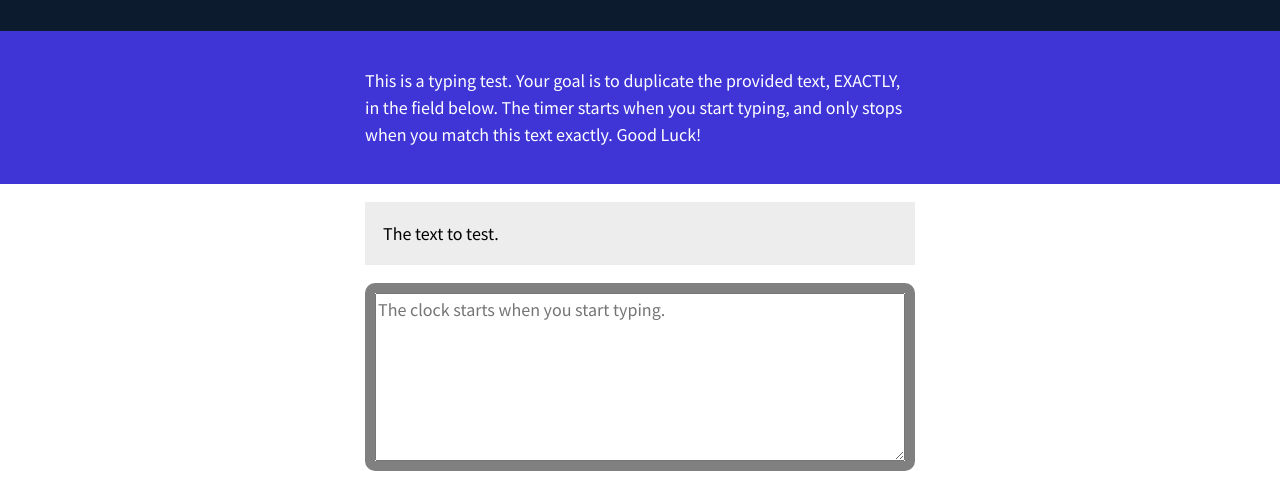
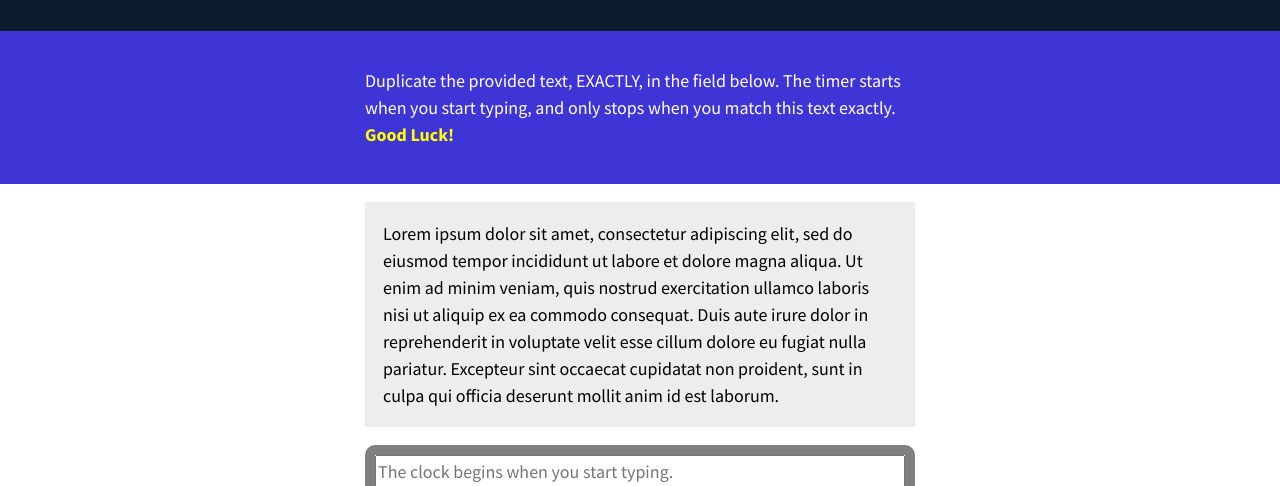
Before and after one commit to Aditi-SA/Test-TypingSpeed, a plain HTML site: page index.html in a window 1280 px wide. Shown: the part 107-593 px from the top of the page. Drawn offline with Linux system fonts and the light colour scheme.

Commit message:
updated contents and front end look.

```diff
--- a/index.html
+++ b/index.html
@@ -16,15 +16,21 @@
     </header>
     <main class="main">
         <article class="intro">
-            <p>This is a typing test. Your goal is to duplicate the provided text, EXACTLY, in the field below. The timer starts when you start typing, and only stops when you match this text exactly. Good Luck!</p>
+            <p>Duplicate the provided text, EXACTLY, in the field below.
+               The timer starts when you start typing, and only stops when you match this text exactly.
+            <br>
+             <span style = "color: yellow; font-weight:bolder;">Good Luck!</span></p>
         </article><!-- .intro -->
         <section class="test-area">
             <div id="origin-text">
-                <p>The text to test.</p>
+                <p>Lorem ipsum dolor sit amet, consectetur adipiscing elit, sed do eiusmod tempor incididunt ut labore et dolore magna aliqua.
+                    Ut enim ad minim veniam, quis nostrud exercitation ullamco laboris nisi ut aliquip ex ea commodo consequat.
+                    Duis aute irure dolor in reprehenderit in voluptate velit esse cillum dolore eu fugiat nulla pariatur.
+                    Excepteur sint occaecat cupidatat non proident, sunt in culpa qui officia deserunt mollit anim id est laborum.</p>
             </div><!-- #origin-text -->
 
             <div class="test-wrapper">
-                <textarea id="test-area" name="textarea" rows="6" placeholder="The clock starts when you start typing."></textarea>
+                <textarea id="test-area" name="textarea" rows="6" placeholder="The clock begins when you start typing."></textarea>
             </div><!-- .test-wrapper -->
 
             <div class="meta">
```
